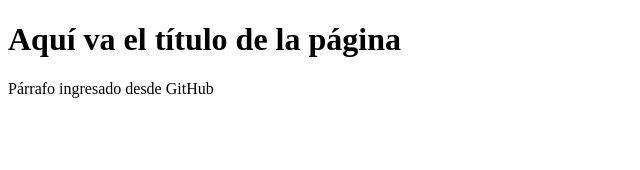
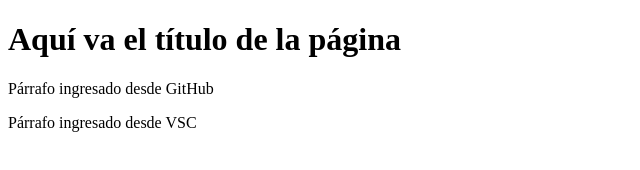
Before and after one commit to juandm1b1/cursoGit3, a plain HTML site: page index.html in a window 1280 px wide. Shown: the whole page, without its empty margins (0-640 px from the left). Drawn offline with Linux system fonts and the light colour scheme.

Commit message:
Párrafo desde VSC

```diff
--- a/index.html
+++ b/index.html
@@ -8,5 +8,6 @@
 <body>
     <h1>Aquí va el título de la página</h1>
     <p>Párrafo ingresado desde GitHub</p>
+    <p>Párrafo ingresado desde VSC</p>
 </body>
 </html>
```
